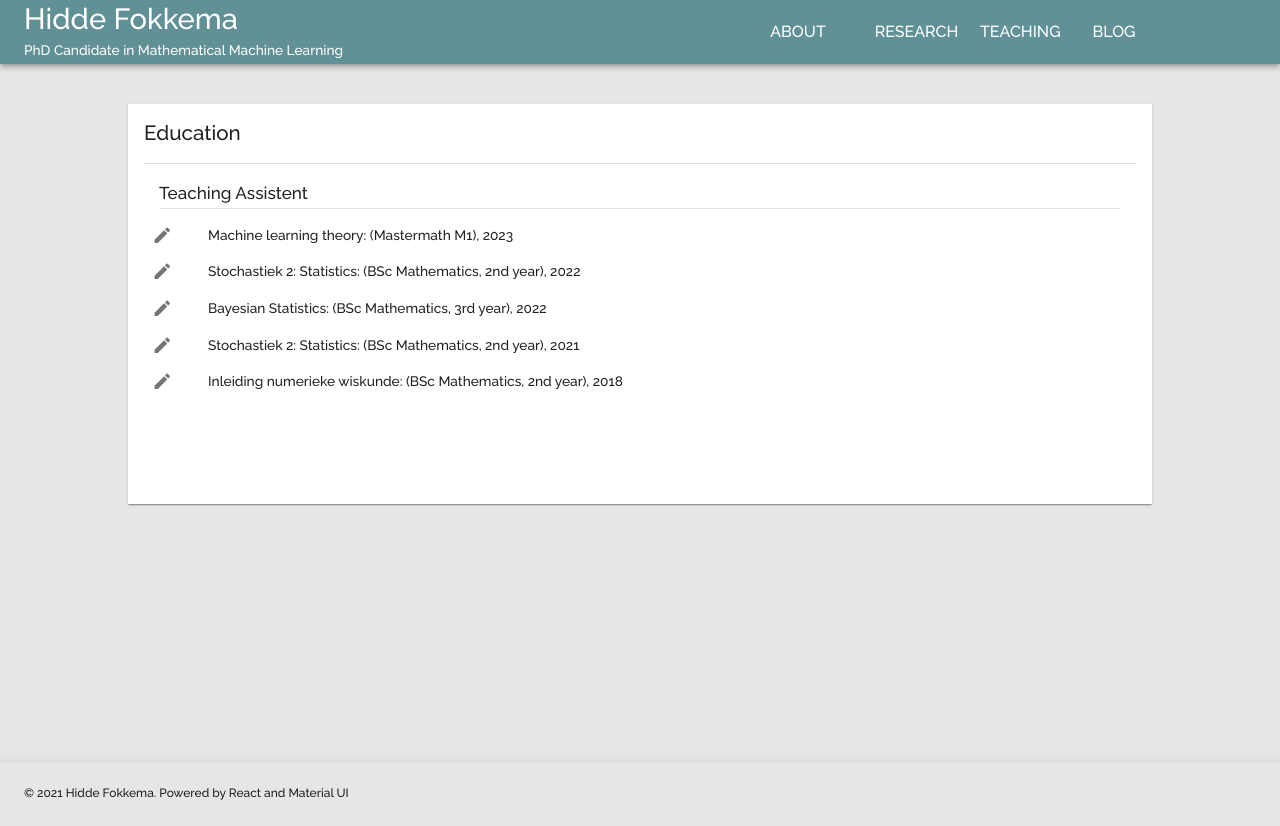
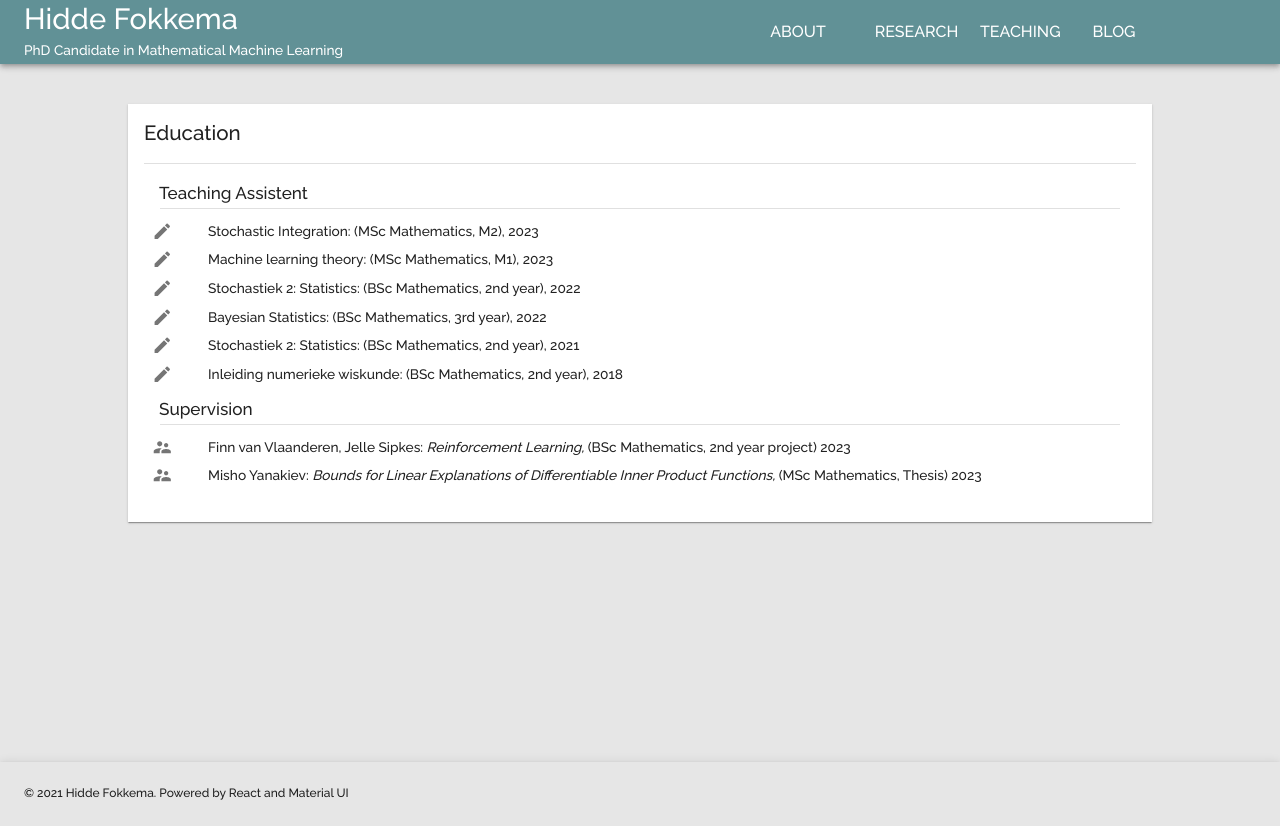
Before and after one commit to HiddeFok/personal-website-react, a React (Create React App) app: page /teaching in a window 1280 px wide. Built offline with nearby package versions, Linux system fonts and the light colour scheme.

Commit message:
Updated the teaching page

```diff
--- a/src/components/courseList.tsx
+++ b/src/components/courseList.tsx
@@ -1,4 +1,3 @@
-
 import React from "react";
 
 import { Course, courseList } from "../data/teaching";
@@ -12,7 +11,7 @@ import CreateIcon from '@mui/icons-material/Create';
 
 function createCourseItem(course: Course){
   return (
-    <ListItem sx={{padding: "4px 8px"}}>
+    <ListItem sx={{padding: "0px 8px"}}>
       <ListItemIcon>
         <CreateIcon/>
       </ListItemIcon>
--- /dev/null
+++ b/src/components/supervisionList.tsx
@@ -0,0 +1,42 @@
+import React from "react";
+
+import { Supervision, supervisionList } from "../data/supervision";
+
+import Typography from "@mui/material/Typography";
+import List from '@mui/material/List';
+import ListItem from '@mui/material/ListItem';
+import ListItemText from '@mui/material/ListItemText';
+import ListItemIcon from "@mui/material/ListItemIcon"
+import SupervisorAccountIcon from '@mui/icons-material/SupervisorAccount';
+
+function createSupervisionItem(supervision: Supervision){
+  return (
+    <ListItem sx={{padding: "0px 8px"}}>
+      <ListItemIcon>
+        <SupervisorAccountIcon/>
+      </ListItemIcon>
+      <ListItemText>
+        <Typography display="inline" variant="body1">
+          {supervision.students.join(", ")}:
+        </Typography>
+        &nbsp;
+        <Typography display="inline" variant="body1" fontStyle="italic">
+            {supervision.title},
+        </Typography>
+        &nbsp;
+        <Typography display="inline" variant="body1">
+            ({supervision.level}) {supervision.year}
+        </Typography>
+      </ListItemText>
+    </ListItem>
+  )
+}
+
+export const SupervisionList: React.FC = () => {
+  var supervisionListSorted = supervisionList.sort((a, b) => (b.year - a.year));
+  return (
+    <List>
+      {supervisionListSorted.map((supervision) => createSupervisionItem(supervision))}
+    </List>
+  )
+}
--- /dev/null
+++ b/src/data/supervision.ts
@@ -0,0 +1,22 @@
+export interface Supervision {
+    students: string[],
+    title: string,
+    year: number
+    level: string,
+    additional?: string
+  }
+
+  export const supervisionList: Supervision[] = [
+    {
+      students: ["Finn van Vlaanderen", "Jelle Sipkes"],
+      title: "Reinforcement Learning",
+      year: 2023,
+      level: "BSc Mathematics, 2nd year project"
+    },
+    {
+      students: ["Misho Yanakiev"],
+      title: "Bounds for Linear Explanations of Differentiable Inner Product Functions",
+      year: 2023,
+      level: "MSc Mathematics, Thesis",
+    }
+  ]
--- a/src/data/talks.tsx
+++ b/src/data/talks.tsx
@@ -7,9 +7,10 @@ export interface Talk {
 // object should be removed
 export const listTalks: Talk[] = [
   {
-    title: "Attribution-based Explanations that Provide Recourse Cannot be Robust (Slides will follow)",
+    title: "Attribution-based Explanations that Provide Recourse Cannot be Robust",
     additional:
       <div>
+        <a href="Nice_workshop_attribution.pdf">Slides</a>,&nbsp;
         <a href="https://sites.google.com/view/nwi2022/home">Information and website</a>
       </div>,
     location: "1st Nice workshop on Interpretability",
--- a/src/data/teaching.ts
+++ b/src/data/teaching.ts
@@ -6,9 +6,14 @@ export interface Course {
 
 export const courseList: Course[] = [
   {
+    title: "Stochastic Integration",
+    year: 2023,
+    level: "MSc Mathematics, M2"
+  },
+  {
     title: "Machine learning theory",
     year: 2023,
-    level: "Mastermath M1"
+    level: "MSc Mathematics, M1"
   },
   {
     title: "Stochastiek 2: Statistics",
--- a/src/pages/teaching.tsx
+++ b/src/pages/teaching.tsx
@@ -8,6 +8,7 @@ import Typography from "@mui/material/Typography";
 import Divider from "@mui/material/Divider";
 
 import { CourseList } from "../components/courseList";
+import { SupervisionList } from "../components/supervisionList";
 
 const Teaching: React.FC = () => {
   return (
@@ -26,6 +27,11 @@ const Teaching: React.FC = () => {
             </Typography>
             <Divider variant='middle'/>
             <CourseList/>
+            <Typography variant="h6" align="left" sx={{margin: "0px 15px"}}>
+              Supervision
+            </Typography>
+            <Divider variant='middle'/>
+            <SupervisionList/>
           </CardContent>
         </Card>
       </Grid>
```
Also changed, not shown: 1 other file (tests, documents, lock files or other folders).
